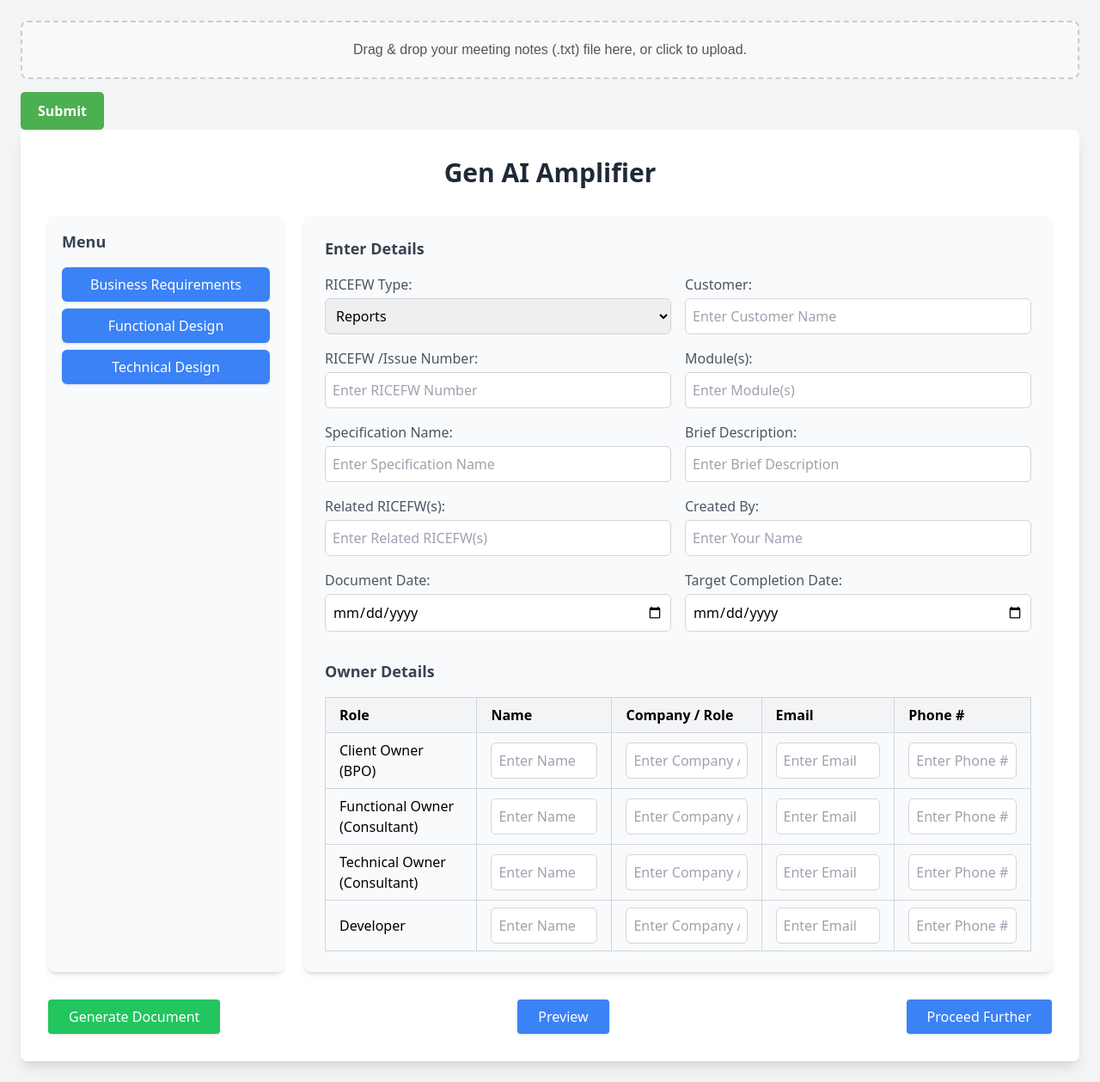
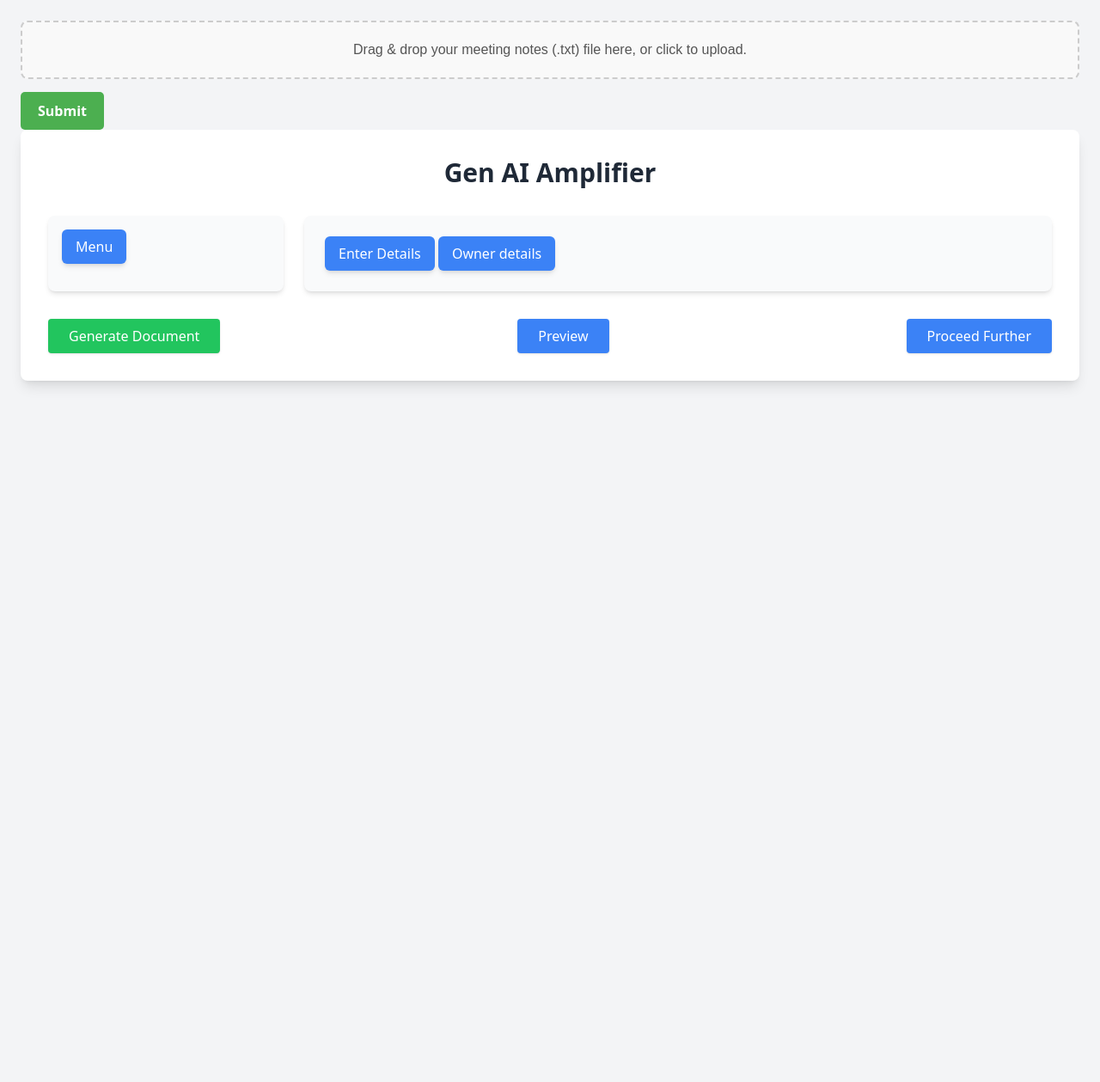
Before and after one commit to naveensomalapuri/GenAIAmplifier_v1.0.0, a FastAPI app: page / in a window 1280 px wide. Shown: the whole page at 86% size. After the commit the page ends 450 px from the top, so only its background shows below. Run offline with FastAPI, Linux system fonts and the light colour scheme; some libraries are stand-ins or nearby versions.

Commit message:
Update app.html
added collapsible functionality to enter details, owner details and menu

```diff
--- a/templates/app.html
+++ b/templates/app.html
@@ -66,11 +66,19 @@
             <div class="grid grid-cols-12 gap-6">
                 <!-- RICEFW Sections -->
                 <div class="col-span-3 bg-gray-50 p-4 rounded-lg shadow-md">
-                    <h2 class="text-lg font-semibold mb-4 text-gray-700">Menu</h2>
+                    <!-- Button to Toggle Form -->
+                    <button
+                    id="toggleFormButton3"
+                    class="bg-blue-500 text-white px-4 py-2 rounded-md shadow-md hover:bg-blue-600"
+                >
+                    Menu
+                </button>
+                <div
+                id="collapsibleForm3"
+                class="mt-4 p-4 bg-white rounded-lg shadow-md border border-gray-200 hidden"
+            >
                     <div class="flex flex-col space-y-2">
-<!--                         <button onclick="navigateTo('section1.html')" class="bg-blue-500 hover:bg-blue-600 text-white px-4 py-2 rounded-md shadow transition">
-                            Section 1 - VOC
-                        </button> -->
+
                         <button onclick="navigateTo('section2.html')" class="bg-blue-500 hover:bg-blue-600 text-white px-4 py-2 rounded-md shadow transition">
                             Business Requirements
                         </button>
@@ -82,10 +90,22 @@
                         </button>
                     </div>
                 </div>
+                </div>
 
                 <!-- Input Details Section -->
                 <div class="col-span-9 bg-gray-50 p-6 rounded-lg shadow-md">
-                    <h2 class="text-lg font-semibold mb-4 text-gray-700">Enter Details</h2>
+                    <button
+                    id="toggleFormButton1"
+                    class="bg-blue-500 text-white px-4 py-2 rounded-md shadow-md hover:bg-blue-600"
+                  >
+                    Enter Details
+                  </button>
+
+                      <!-- Collapsible Form -->
+                <div
+                id="collapsibleForm1"
+                class="mt-4 p-4 bg-white rounded-lg shadow-md border border-gray-200 hidden"
+            >
                     <div class="grid grid-cols-2 gap-4">
                         <!-- Choose Document -->
                         <div>
@@ -146,8 +166,23 @@
                         </div>
                     </div>
 
+                </div>
+
                     <!-- Owners Table -->
-                    <h3 class="text-lg font-semibold mt-8 mb-4 text-gray-700">Owner Details</h3>
+                        <!-- Button to Toggle Form -->
+                        <button
+                        id="toggleFormButton2"
+                        class="bg-blue-500 text-white px-4 py-2 rounded-md shadow-md hover:bg-blue-600"
+                    >
+                        Owner details
+                    </button>
+
+
+                        <!-- Collapsible Form -->
+                <div
+                id="collapsibleForm2"
+                class="mt-4 p-4 bg-white rounded-lg shadow-md border border-gray-200 hidden"
+            >
                     <table class="w-full table-auto border-collapse">
                         <thead>
                             <tr>
@@ -189,6 +224,7 @@
                             </tr>
                         </tbody>
                     </table>
+                </div>
 
 
 
@@ -262,6 +298,37 @@
                 alert('Please upload a valid .txt file.');
             }
         });
+
+
+
+
+
+    // Form toggle functionality 1
+    const toggleFormButton1 = document.getElementById('toggleFormButton1');
+    const collapsibleForm1 = document.getElementById('collapsibleForm1');
+
+    toggleFormButton1.addEventListener('click', () => {
+      collapsibleForm1.classList.toggle('hidden');
+    });
+
+
+    // Form toggle functionality 2
+    const toggleFormButton2 = document.getElementById('toggleFormButton2');
+    const collapsibleForm2 = document.getElementById('collapsibleForm2');
+
+    toggleFormButton2.addEventListener('click', () => {
+      collapsibleForm2.classList.toggle('hidden');
+    });
+
+
+
+    // Form toggle functionality 3
+    const toggleFormButton3 = document.getElementById('toggleFormButton3');
+    const collapsibleForm3 = document.getElementById('collapsibleForm3');
+
+    toggleFormButton3.addEventListener('click', () => {
+      collapsibleForm3.classList.toggle('hidden');
+    });
     </script>
 </body>
 </html>
```
